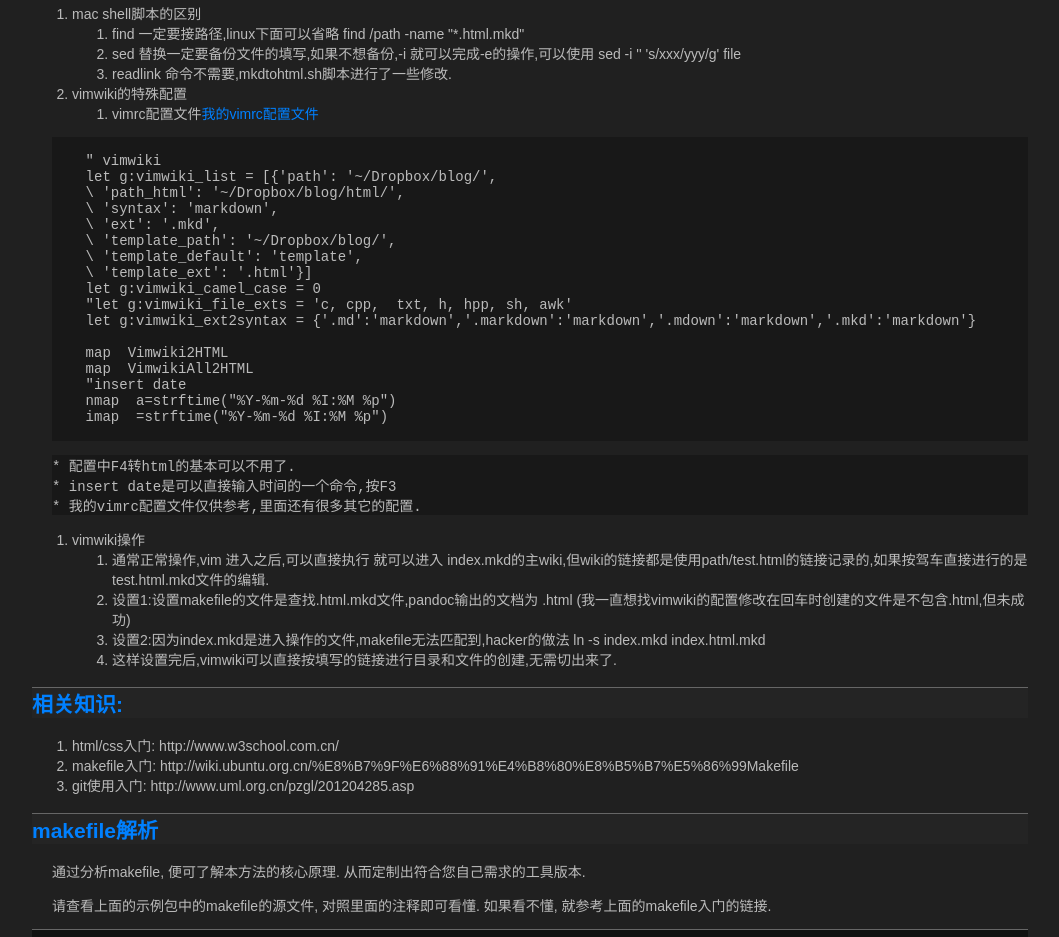
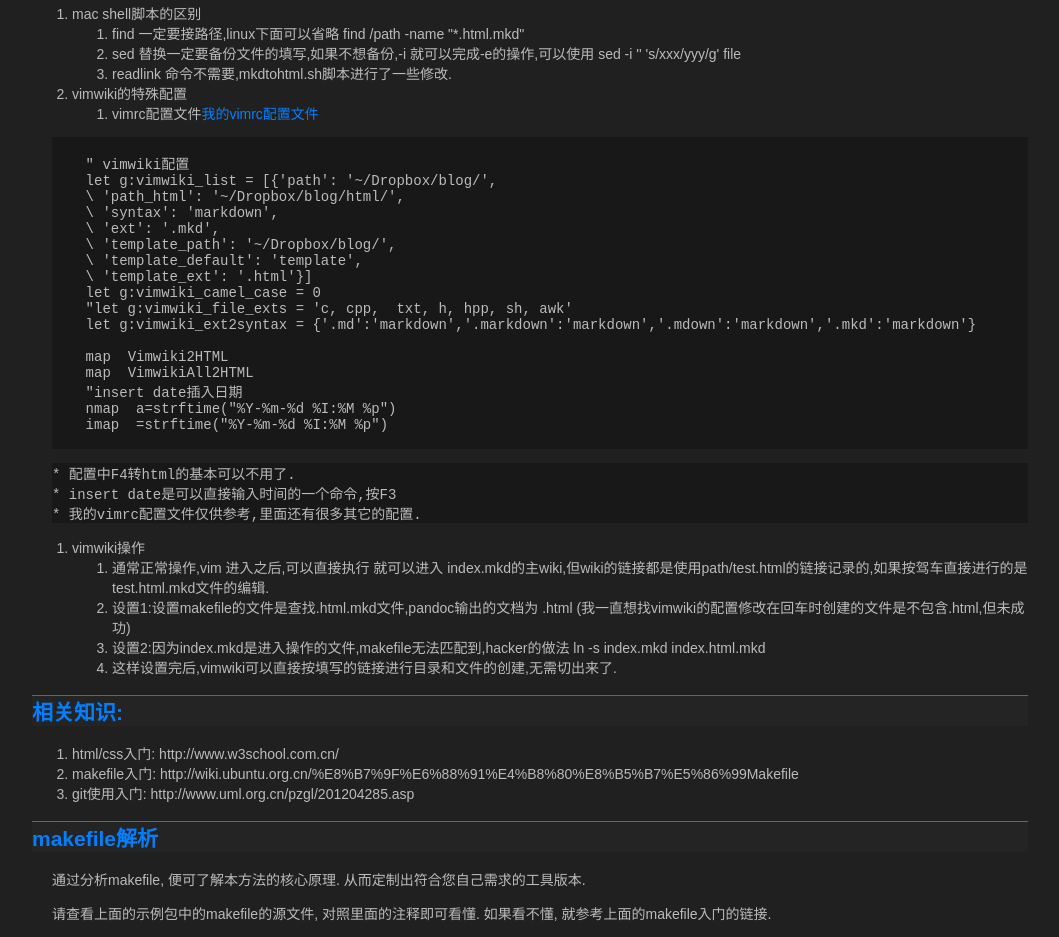
Before and after one commit to ohlinux/blog, a plain HTML site: page wiki/tool/sitebuild/ohlinuxwiki.html in a window 1280 px wide. Shown: the part 2189-3126 px from the top of the page, without its empty margins (110-1169 px from the left). Drawn offline with Linux system fonts and the light colour scheme.

Commit message:
完善ohlinux wiki站点相关文章

```diff
--- a/wiki/tool/sitebuild/ohlinuxwiki.html
+++ b/wiki/tool/sitebuild/ohlinuxwiki.html
@@ -217,7 +217,7 @@ github+jekyll
 </ul>
 <pre class="brush: bash">
 
-    " vimwiki
+    " vimwiki配置
     let g:vimwiki_list = [{'path': '~/Dropbox/blog/',
     \ 'path_html': '~/Dropbox/blog/html/',
     \ 'syntax': 'markdown',
@@ -231,7 +231,7 @@ github+jekyll
 
     map <F4> <Plug>Vimwiki2HTML
     map <S-F4> <Plug>VimwikiAll2HTML
-    "insert date
+    "insert date插入日期
     nmap <F3> a<C-R>=strftime("%Y-%m-%d %I:%M %p")<CR><Esc>
     imap <F3> <C-R>=strftime("%Y-%m-%d %I:%M %p")<CR>
 
```
Also changed, not shown: wiki/tool/sitebuild/vimwiki_use.html (+1 -1 lines), 2 other files.
